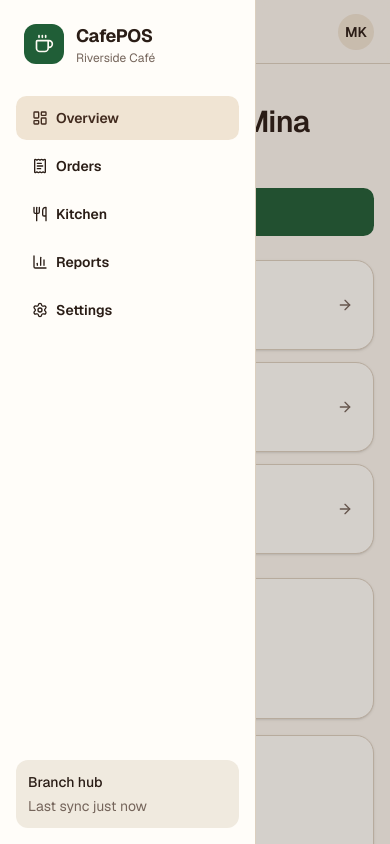
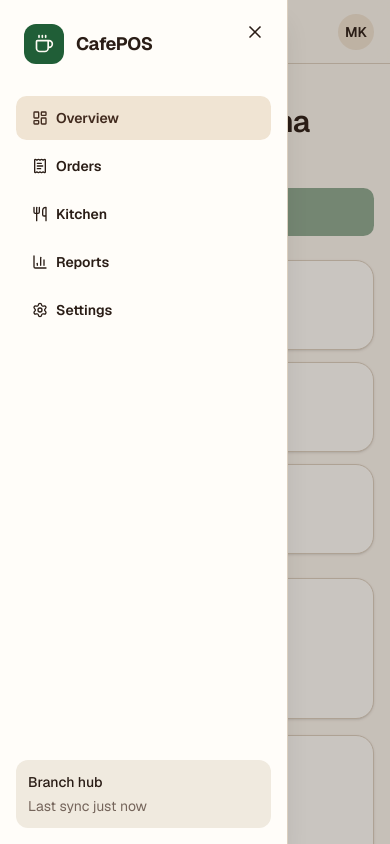
Before and after one commit to dana-khaing/CafePOS, a Next.js app in the folder apps/web/: page / in a window 390 px wide. Both pictures are taken after a click on the button "Open navigation". Shown: the top 844 px of the page. Built offline with nearby package versions, Linux system fonts and the light colour scheme.

Commit message:
fix: harden offline shell and mobile navigation

```diff
--- a/apps/web/public/sw.js
+++ b/apps/web/public/sw.js
@@ -1,10 +1,30 @@
-const CACHE_NAME = 'cafepos-shell-v1'
-const APP_SHELL = ['/', '/offline', '/manifest.webmanifest', '/icon.svg']
+const CACHE_NAME = 'cafepos-shell-v2'
+const APP_SHELL = ['/offline', '/manifest.webmanifest', '/icon.svg']
+
+async function precacheApplicationShell() {
+  const cache = await caches.open(CACHE_NAME)
+  await cache.addAll(APP_SHELL)
+
+  const response = await fetch('/', { cache: 'no-store' })
+  if (!response.ok)
+    throw new Error(`Unable to cache application shell: ${response.status}`)
+
+  const documentText = await response.clone().text()
+  const assetUrls = [...documentText.matchAll(/(?:src|href)="([^"]+)"/g)]
+    .map((match) => new URL(match[1], self.location.origin))
+    .filter(
+      (url) =>
+        url.origin === self.location.origin &&
+        url.pathname.startsWith('/_next/static/'),
+    )
+    .map((url) => url.href)
+
+  await cache.put('/', response)
+  await cache.addAll([...new Set(assetUrls)])
+}
 
 self.addEventListener('install', (event) => {
-  event.waitUntil(
-    caches.open(CACHE_NAME).then((cache) => cache.addAll(APP_SHELL)),
-  )
+  event.waitUntil(precacheApplicationShell())
   self.skipWaiting()
 })
 
@@ -28,7 +48,23 @@ self.addEventListener('fetch', (event) => {
 
   if (event.request.mode === 'navigate') {
     event.respondWith(
-      fetch(event.request).catch(() => caches.match('/offline')),
+      fetch(event.request)
+        .then((response) => {
+          if (response.ok) {
+            const copy = response.clone()
+            void caches
+              .open(CACHE_NAME)
+              .then((cache) => cache.put(event.request, copy))
+          }
+          return response
+        })
+        .catch(async () => {
+          return (
+            (await caches.match(event.request)) ??
+            (await caches.match('/')) ??
+            caches.match('/offline')
+          )
+        }),
     )
     return
   }
--- a/apps/web/src/app/page.tsx
+++ b/apps/web/src/app/page.tsx
@@ -19,11 +19,11 @@ import {
 
 const quickActions = [
   {
-    label: 'New counter order',
+    label: 'Counter service',
     description: 'Dine in or takeaway',
     icon: Plus,
   },
-  { label: 'Open tables', description: '3 active tabs', icon: LayoutGrid },
+  { label: 'Dining room', description: '3 active tabs', icon: LayoutGrid },
   {
     label: 'Kitchen queue',
     description: '4 tickets preparing',
@@ -68,7 +68,11 @@ export default function HomePage() {
               Riverside Café · Bangkok
             </p>
           </div>
-          <Button size="lg">
+          <Button
+            size="lg"
+            disabled
+            title="Ordering is delivered in the January 9 feature"
+          >
             <Plus aria-hidden="true" />
             New order
           </Button>
@@ -80,10 +84,7 @@ export default function HomePage() {
           </h2>
           <div className="grid gap-3 md:grid-cols-3">
             {quickActions.map((action) => (
-              <Card
-                key={action.label}
-                className="transition-shadow hover:shadow-md"
-              >
+              <Card key={action.label}>
                 <CardContent className="flex items-center gap-4 p-5">
                   <span className="grid size-12 shrink-0 place-items-center rounded-lg bg-accent text-accent-foreground">
                     <action.icon className="size-5" aria-hidden="true" />
@@ -94,10 +95,6 @@ export default function HomePage() {
                       {action.description}
                     </span>
                   </span>
-                  <ArrowRight
-                    className="size-4 text-muted-foreground"
-                    aria-hidden="true"
-                  />
                 </CardContent>
               </Card>
             ))}
@@ -140,7 +137,12 @@ export default function HomePage() {
               <CardTitle>Recent activity</CardTitle>
               <CardDescription>Latest orders from this branch</CardDescription>
             </div>
-            <Button variant="ghost" size="sm">
+            <Button
+              variant="ghost"
+              size="sm"
+              disabled
+              title="Order history is delivered in the January 9 feature"
+            >
               View all
               <ArrowRight aria-hidden="true" />
             </Button>
--- a/apps/web/src/components/app-shell.tsx
+++ b/apps/web/src/components/app-shell.tsx
@@ -1,21 +1,17 @@
-'use client'
-
 import {
   BarChart3,
   Coffee,
   LayoutDashboard,
-  Menu,
   ReceiptText,
   Settings,
   Utensils,
 } from 'lucide-react'
 import Link from 'next/link'
 import type { ReactNode } from 'react'
-import { useState } from 'react'
 
 import { ConnectivityChip } from '@/components/connectivity-chip'
+import { MobileNavigation } from '@/components/mobile-navigation'
 import { Button } from '@/components/ui/button'
-import { cn } from '@/lib/utils'
 
 const navigation = [
   { label: 'Overview', href: '/' as const, icon: LayoutDashboard },
@@ -26,16 +22,9 @@ const navigation = [
 ]
 
 export function AppShell({ children }: { children: ReactNode }) {
-  const [menuOpen, setMenuOpen] = useState(false)
-
   return (
     <div className="min-h-screen bg-background lg:grid lg:grid-cols-[16rem_1fr]">
-      <aside
-        className={cn(
-          'fixed inset-y-0 start-0 z-40 flex w-64 -translate-x-full flex-col border-e bg-card p-4 transition-transform lg:sticky lg:top-0 lg:h-screen lg:translate-x-0',
-          menuOpen && 'translate-x-0',
-        )}
-      >
+      <aside className="sticky top-0 hidden h-screen w-64 flex-col border-e bg-card p-4 lg:flex">
         <div className="flex h-14 items-center gap-3 px-2">
           <span className="grid size-10 place-items-center rounded-lg bg-primary text-primary-foreground">
             <Coffee className="size-5" aria-hidden="true" />
@@ -61,7 +50,6 @@ export function AppShell({ children }: { children: ReactNode }) {
               <Link
                 href={item.href}
                 aria-current={index === 0 ? 'page' : undefined}
-                onClick={() => setMenuOpen(false)}
               >
                 <item.icon aria-hidden="true" />
                 {item.label}
@@ -78,26 +66,10 @@ export function AppShell({ children }: { children: ReactNode }) {
         </div>
       </aside>
 
-      {menuOpen ? (
-        <button
-          className="fixed inset-0 z-30 bg-foreground/20 lg:hidden"
-          aria-label="Close navigation"
-          onClick={() => setMenuOpen(false)}
-        />
-      ) : null}
-
       <div className="min-w-0">
         <header className="sticky top-0 z-20 flex h-16 items-center justify-between border-b bg-background/95 px-4 backdrop-blur md:px-6">
           <div className="flex items-center gap-3">
-            <Button
-              variant="ghost"
-              size="icon"
-              className="lg:hidden"
-              aria-label="Open navigation"
-              onClick={() => setMenuOpen(true)}
-            >
-              <Menu aria-hidden="true" />
-            </Button>
+            <MobileNavigation />
             <ConnectivityChip />
           </div>
           <div className="flex items-center gap-3 text-sm">
--- /dev/null
+++ b/apps/web/src/components/mobile-navigation.tsx
@@ -0,0 +1,86 @@
+'use client'
+
+import {
+  BarChart3,
+  Coffee,
+  LayoutDashboard,
+  Menu,
+  ReceiptText,
+  Settings,
+  Utensils,
+} from 'lucide-react'
+import Link from 'next/link'
+
+import { Button } from '@/components/ui/button'
+import {
+  Sheet,
+  SheetClose,
+  SheetContent,
+  SheetDescription,
+  SheetTitle,
+  SheetTrigger,
+} from '@/components/ui/sheet'
+
+const navigation = [
+  { label: 'Overview', href: '/' as const, icon: LayoutDashboard },
+  { label: 'Orders', href: '/' as const, icon: ReceiptText },
+  { label: 'Kitchen', href: '/' as const, icon: Utensils },
+  { label: 'Reports', href: '/' as const, icon: BarChart3 },
+  { label: 'Settings', href: '/' as const, icon: Settings },
+]
+
+export function MobileNavigation() {
+  return (
+    <Sheet>
+      <SheetTrigger asChild>
+        <Button
+          variant="ghost"
+          size="icon"
+          className="lg:hidden"
+          aria-label="Open navigation"
+        >
+          <Menu aria-hidden="true" />
+        </Button>
+      </SheetTrigger>
+      <SheetContent aria-describedby="mobile-navigation-description">
+        <SheetTitle className="flex h-14 items-center gap-3 px-2 pe-12">
+          <span className="grid size-10 place-items-center rounded-lg bg-primary text-primary-foreground">
+            <Coffee className="size-5" aria-hidden="true" />
+          </span>
+          <span className="text-lg font-bold tracking-tight">CafePOS</span>
+        </SheetTitle>
+        <SheetDescription
+          id="mobile-navigation-description"
+          className="sr-only"
+        >
+          Navigate between CafePOS work areas.
+        </SheetDescription>
+        <nav aria-label="Mobile primary" className="mt-6 grid gap-1">
+          {navigation.map((item, index) => (
+            <SheetClose key={item.label} asChild>
+              <Button
+                variant={index === 0 ? 'secondary' : 'ghost'}
+                className="justify-start"
+                asChild
+              >
+                <Link
+                  href={item.href}
+                  aria-current={index === 0 ? 'page' : undefined}
+                >
+                  <item.icon aria-hidden="true" />
+                  {item.label}
+                </Link>
+              </Button>
+            </SheetClose>
+          ))}
+        </nav>
+        <div className="mt-auto rounded-lg bg-muted p-3 text-sm">
+          <span className="font-medium">Branch hub</span>
+          <span className="mt-1 block text-muted-foreground">
+            Last sync just now
+          </span>
+        </div>
+      </SheetContent>
+    </Sheet>
+  )
+}
--- /dev/null
+++ b/apps/web/src/components/ui/sheet.tsx
@@ -0,0 +1,48 @@
+'use client'
+
+import { X } from 'lucide-react'
+import { Dialog as DialogPrimitive } from 'radix-ui'
+import type { ComponentProps } from 'react'
+
+import { cn } from '@/lib/utils'
+
+const Sheet = DialogPrimitive.Root
+const SheetTrigger = DialogPrimitive.Trigger
+const SheetClose = DialogPrimitive.Close
+
+function SheetContent({
+  className,
+  children,
+  ...props
+}: ComponentProps<typeof DialogPrimitive.Content>) {
+  return (
+    <DialogPrimitive.Portal>
+      <DialogPrimitive.Overlay className="fixed inset-0 z-40 bg-foreground/25 data-[state=closed]:animate-out data-[state=open]:animate-in" />
+      <DialogPrimitive.Content
+        className={cn(
+          'fixed inset-y-0 start-0 z-50 flex w-72 flex-col border-e bg-card p-4 shadow-xl outline-none data-[state=closed]:animate-out data-[state=open]:animate-in',
+          className,
+        )}
+        {...props}
+      >
+        {children}
+        <SheetClose className="absolute end-3 top-3 grid size-10 place-items-center rounded-md hover:bg-muted focus-visible:outline-none">
+          <X className="size-5" aria-hidden="true" />
+          <span className="sr-only">Close navigation</span>
+        </SheetClose>
+      </DialogPrimitive.Content>
+    </DialogPrimitive.Portal>
+  )
+}
+
+const SheetTitle = DialogPrimitive.Title
+const SheetDescription = DialogPrimitive.Description
+
+export {
+  Sheet,
+  SheetClose,
+  SheetContent,
+  SheetDescription,
+  SheetTitle,
+  SheetTrigger,
+}
--- a/package.json
+++ b/package.json
@@ -17,6 +17,11 @@
     "test": "turbo run test",
     "typecheck": "turbo run typecheck"
   },
+  "pnpm": {
+    "overrides": {
+      "postcss": "8.5.21"
+    }
+  },
   "devDependencies": {
     "@eslint/js": "9.30.1",
     "eslint": "9.30.1",
```
Also changed, not shown: 2 other files (tests, documents, lock files or other folders).
